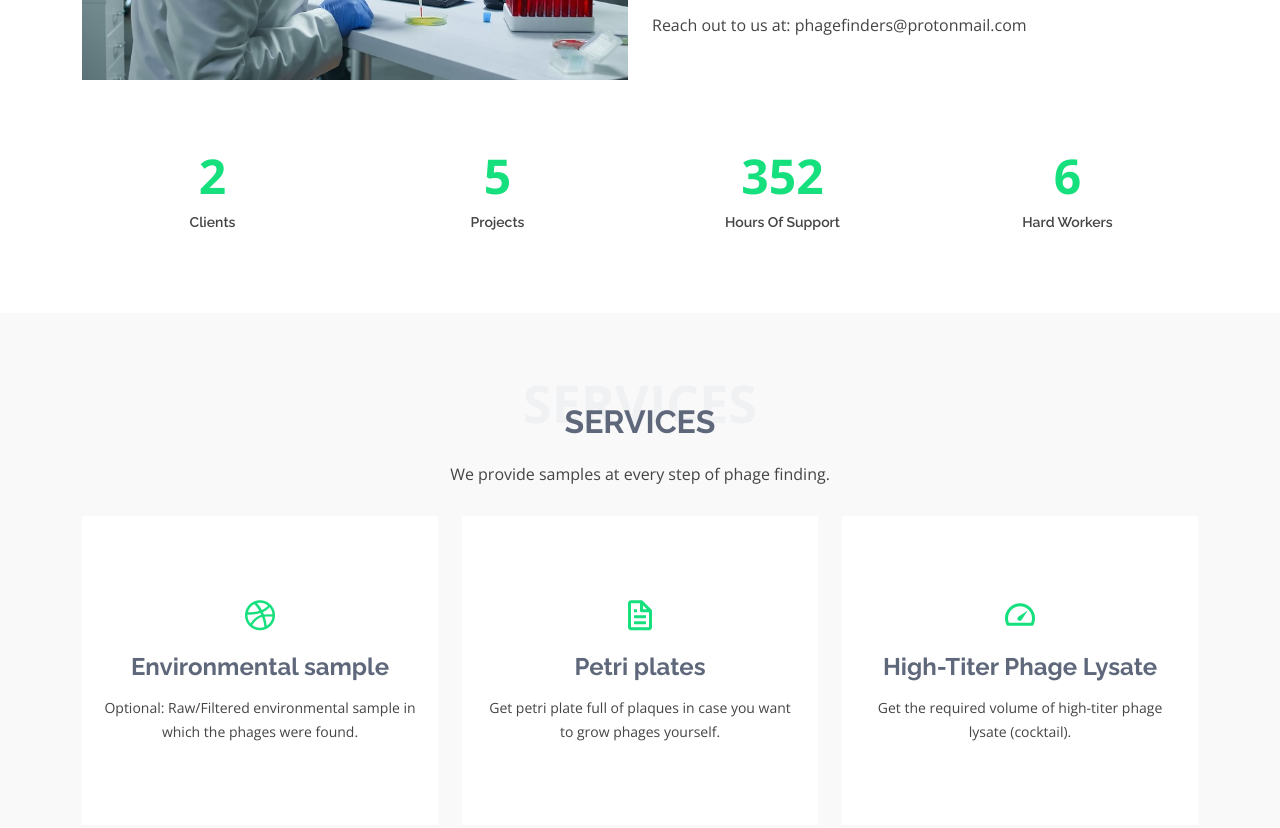
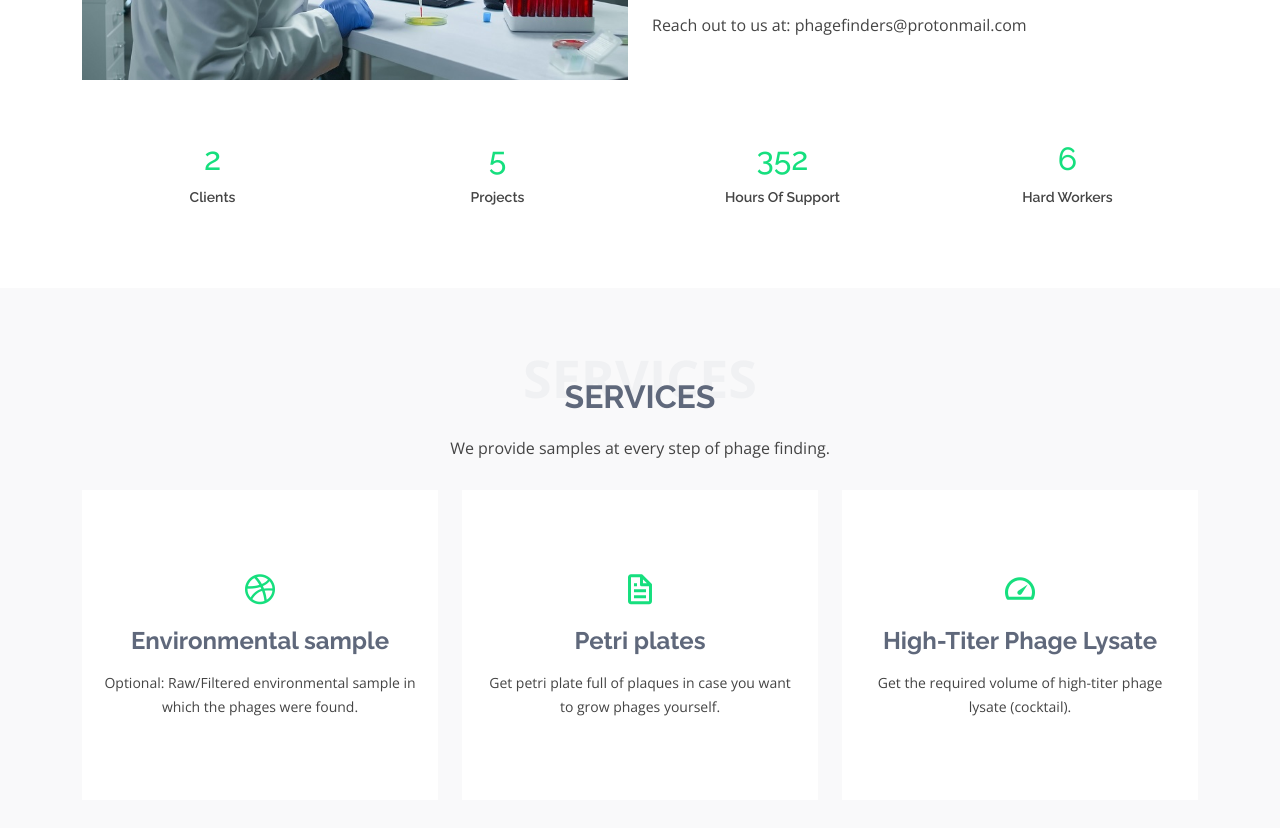
Before and after one commit to jeditreks/craniol, a plain HTML site: page index.html in a window 1280 px wide. Shown: the part 1217-2045 px from the top of the page. Drawn offline with nearby package versions, Linux system fonts and the light colour scheme.

Commit message:
Update index.html

```diff
--- a/index.html
+++ b/index.html
@@ -132,29 +132,29 @@
       </div>
     </section><!-- End About Section -->
 
-    <!-- ======= Counts Section ======= -->
+       <!-- ======= Counts Section ======= -->
     <section id="counts" class="counts">
       <div class="container">
 
         <div class="row counters">
 
           <div class="col-lg-3 col-6 text-center">
-            <span data-purecounter-start="0" data-purecounter-end="2" data-purecounter-duration="1" class="purecounter"></span>
+            <span>  <h2> 2 </h2> </span>
             <p>Clients</p>
           </div>
 
           <div class="col-lg-3 col-6 text-center">
-            <span data-purecounter-start="0" data-purecounter-end="5" data-purecounter-duration="1" class="purecounter"></span>
+            <span>  <h2> 5 </h2> </span>
             <p>Projects</p>
           </div>
 
           <div class="col-lg-3 col-6 text-center">
-            <span data-purecounter-start="0" data-purecounter-end="352" data-purecounter-duration="1" class="purecounter"></span>
+            <span>  <h2> 352 </h2> </span>
             <p>Hours Of Support</p>
           </div>
 
           <div class="col-lg-3 col-6 text-center">
-            <span data-purecounter-start="0" data-purecounter-end="6" data-purecounter-duration="1" class="purecounter"></span>
+            <span>  <h2> 6 </h2> </span>
             <p>Hard Workers</p>
           </div>
 
```
